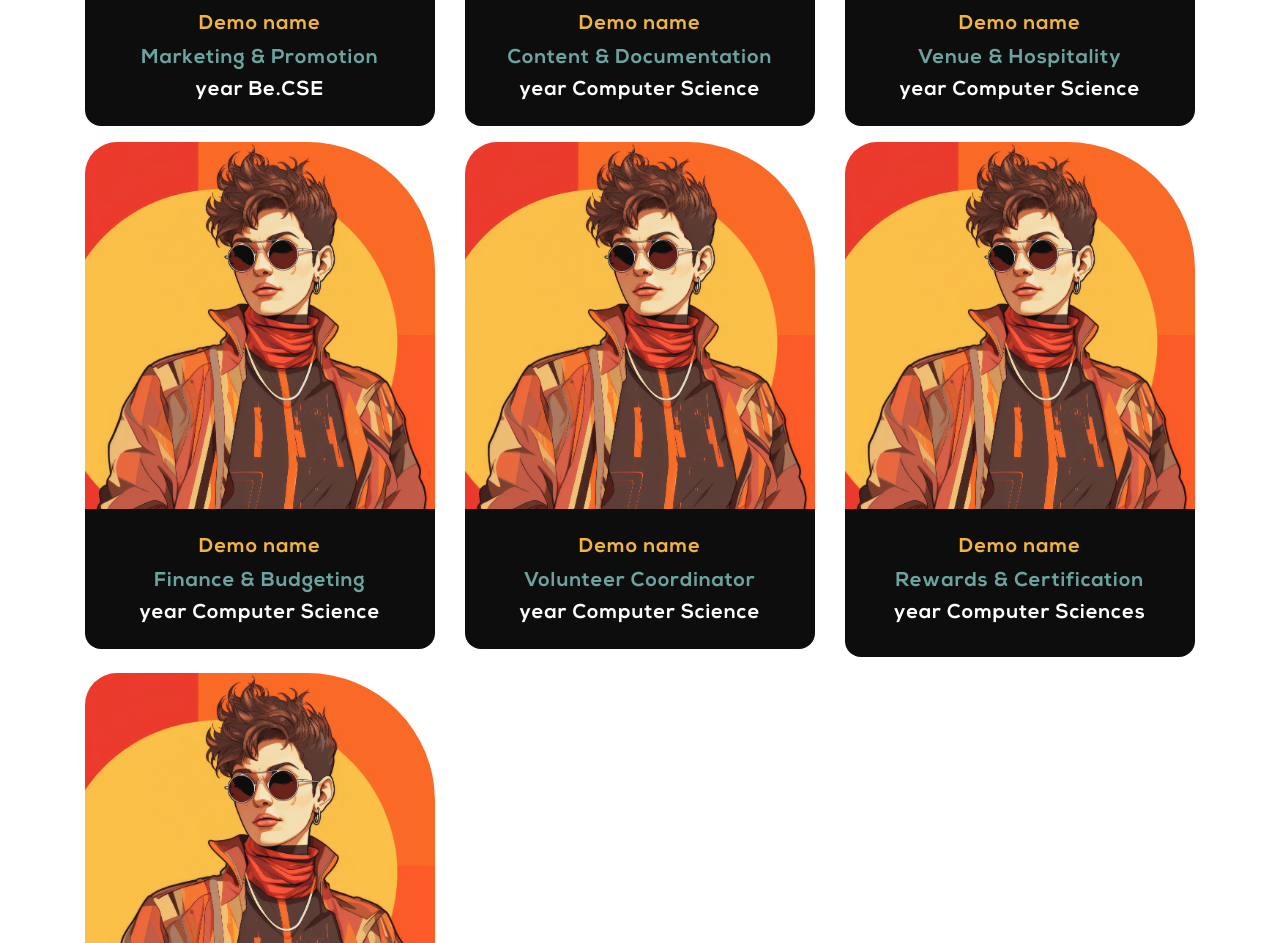
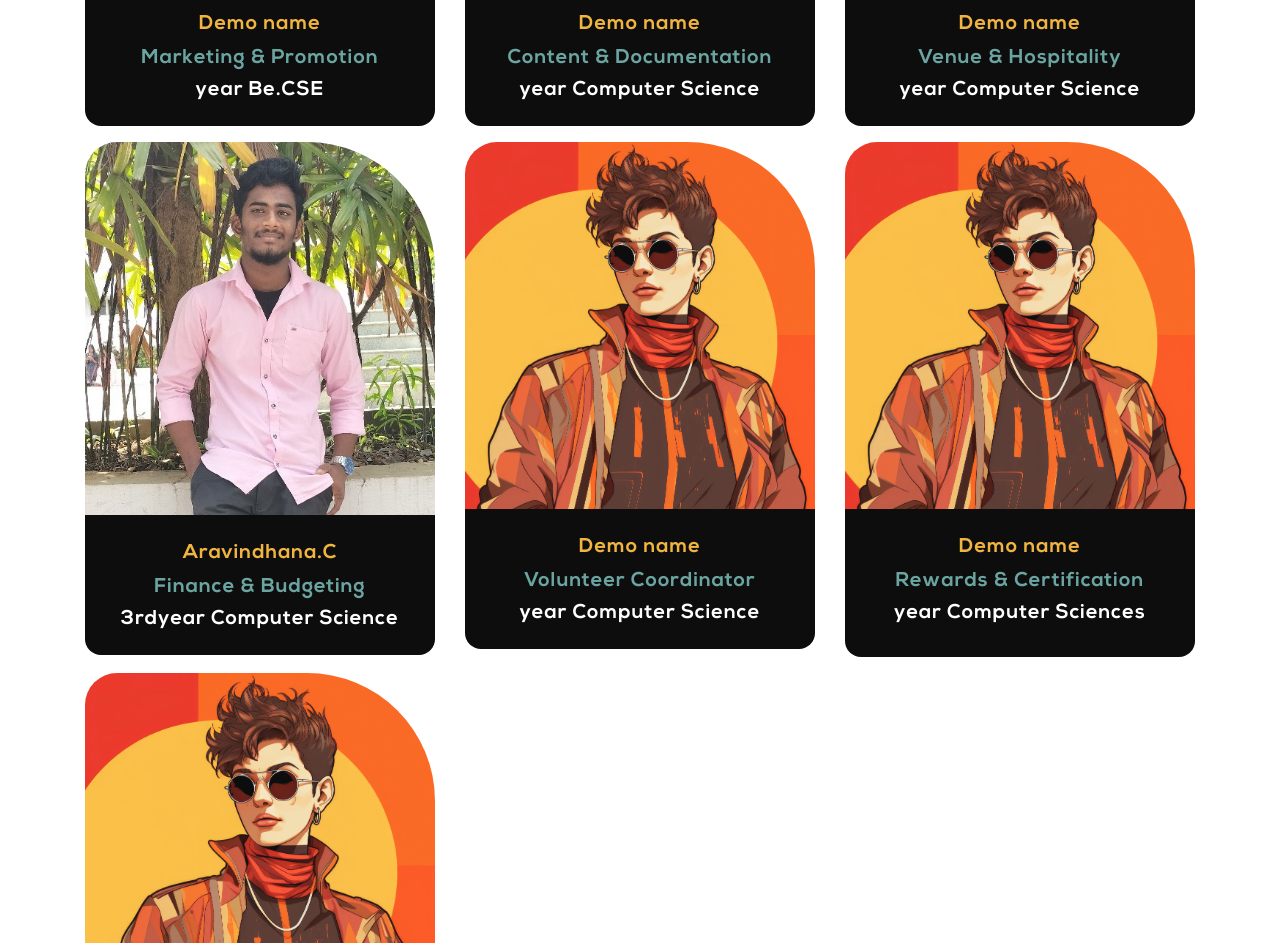
Before and after one commit to cbeAbishek/Technokreaticon, a website with bundled scripts: page teams.html in a window 1280 px wide. Shown: the part 1350-2293 px from the top of the page. Built offline with nearby package versions, Linux system fonts and the light colour scheme; a web font is replaced by a local one.

Commit message:
google seo added

```diff
--- a/teams.html
+++ b/teams.html
@@ -187,12 +187,12 @@
 							<div class="team-card">
 								<div class="team-image">
 
-									<img class="team-image img-fluid" src="img/team/common.jpg" alt="">
+									<img class="team-image img-fluid" src="img/team/aravind.jpg" alt="">
 								</div>
 								<div class="team-textbox">
-									<h3 class="team-name nexa orange">Demo name</h3>
+									<h3 class="team-name nexa orange">Aravindhana.C</h3>
 									<h5 class="nexa blue">Finance & Budgeting</h5>
-									<h6 class="team-study nexa white">year Computer Science</h6>
+									<h6 class="team-study nexa white">3rdyear Computer Science</h6>
 
 								</div>
 							</div>
```
Also changed, not shown: img/team/aravind.jpg (added).
